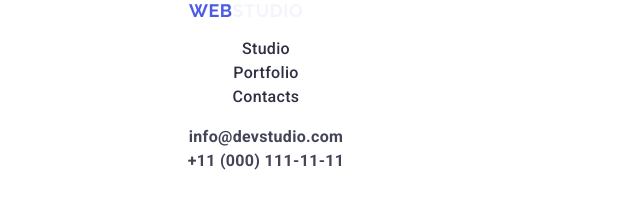
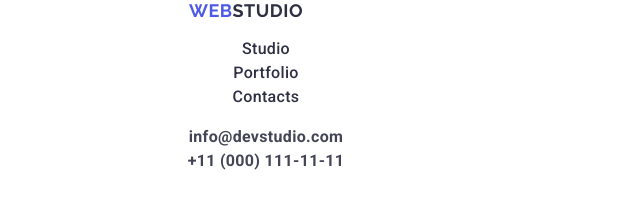
Before and after one commit to Oleksi-Dobrovolskyi/Goit-markup-hw-02, a plain HTML site: page index.html in a window 1280 px wide. Shown: the top 217 px of the page, 394-1034 px from the left. Drawn offline with nearby package versions, Linux system fonts and the light colour scheme.

Commit message:
Add files via upload

```diff
--- a/css/styles.css
+++ b/css/styles.css
@@ -26,7 +26,7 @@ a {
 }
 
 .logo-span {
-    color: #f4f4fd;
+    color: #2e2f42;
 }
 
 .menu-link {
@@ -325,7 +325,7 @@ button {
 }
 
 .logo-span {
-    color: #f4f4fd;
+    color: #2e2f42;
 }
 
 .footer-text {
```
